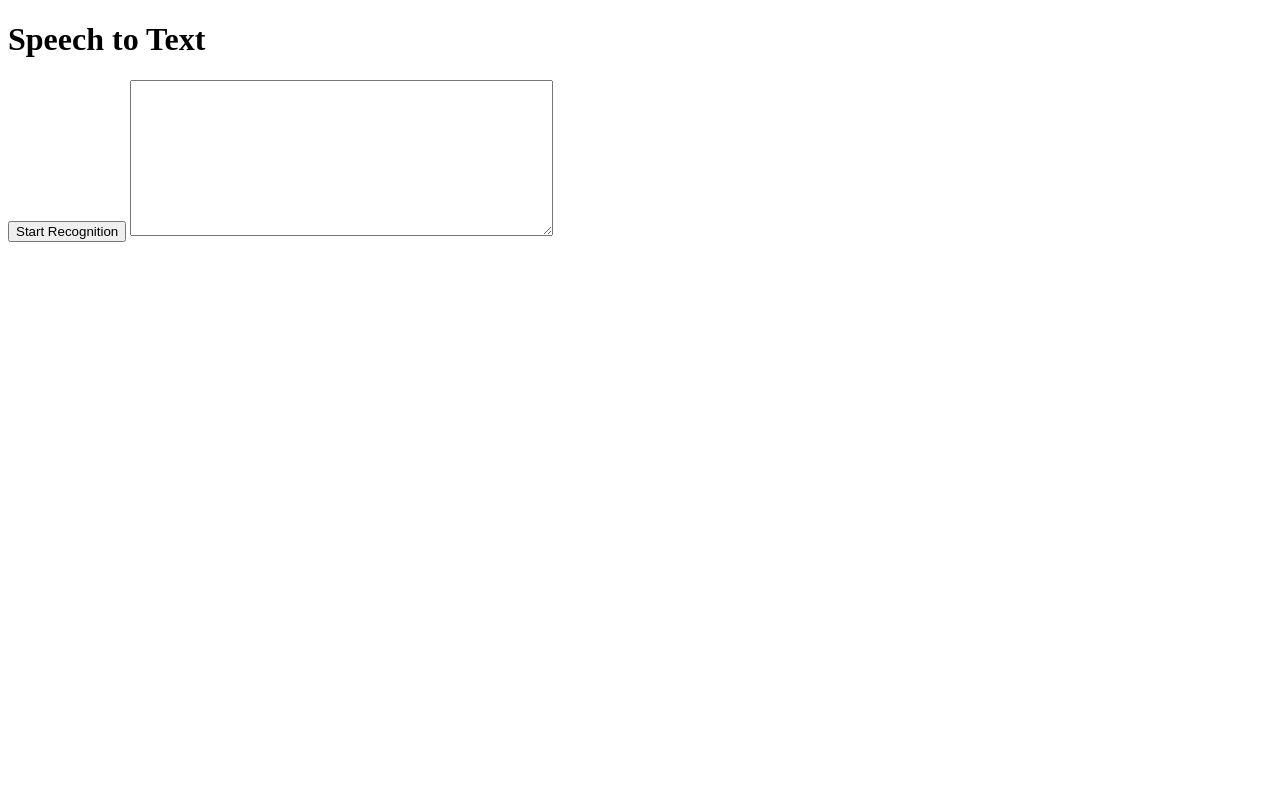
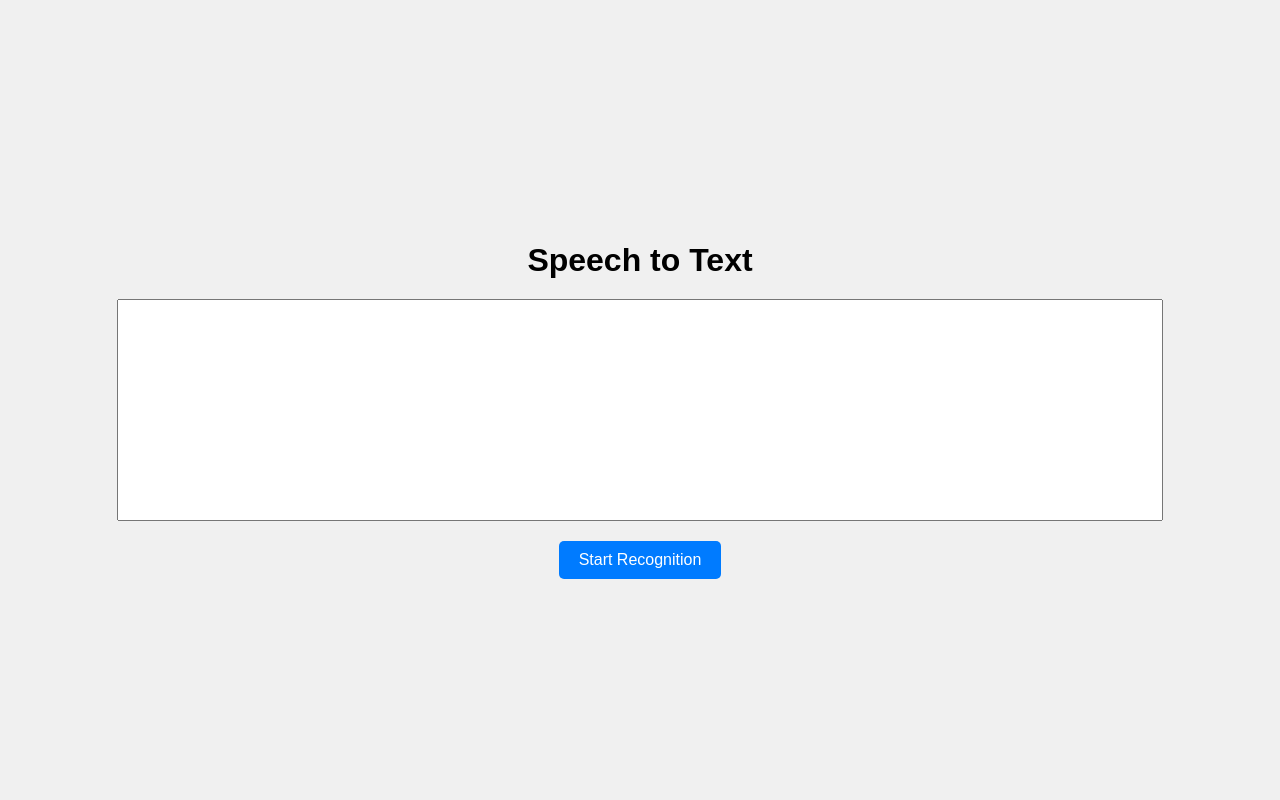
Before and after one commit to meenbeese/NewHacks24, a Flask app: page / in a window 1280 px wide. Run offline with Flask 3, Linux system fonts and the light colour scheme.

Commit message:
Improve the UI a bit

```diff
--- a/templates/index.html
+++ b/templates/index.html
@@ -4,11 +4,46 @@
     <meta charset="UTF-8">
     <meta name="viewport" content="width=device-width, initial-scale=1.0">
     <title>Speech to Text</title>
+    <style>
+        body {
+            font-family: Arial, sans-serif;
+            display: flex;
+            flex-direction: column;
+            align-items: center;
+            justify-content: center;
+            height: 100vh;
+            margin: 0;
+            background-color: #f0f0f0;
+        }
+        h1 {
+            margin-bottom: 20px;
+        }
+        textarea {
+            width: 80%;
+            height: 200px;
+            margin-bottom: 20px;
+            padding: 10px;
+            font-size: 16px;
+            resize: none;
+        }
+        button {
+            padding: 10px 20px;
+            font-size: 16px;
+            cursor: pointer;
+            background-color: #007bff;
+            color: white;
+            border: none;
+            border-radius: 5px;
+        }
+        button:hover {
+            background-color: #0056b3;
+        }
+    </style>
 </head>
 <body>
     <h1>Speech to Text</h1>
+    <textarea id="result" rows="10" cols="50" readonly></textarea>
     <button onclick="startRecognition()">Start Recognition</button>
-    <textarea id="result" rows="10" cols="50" readonly></textarea>
 
     <script>
         function startRecognition() {
```
